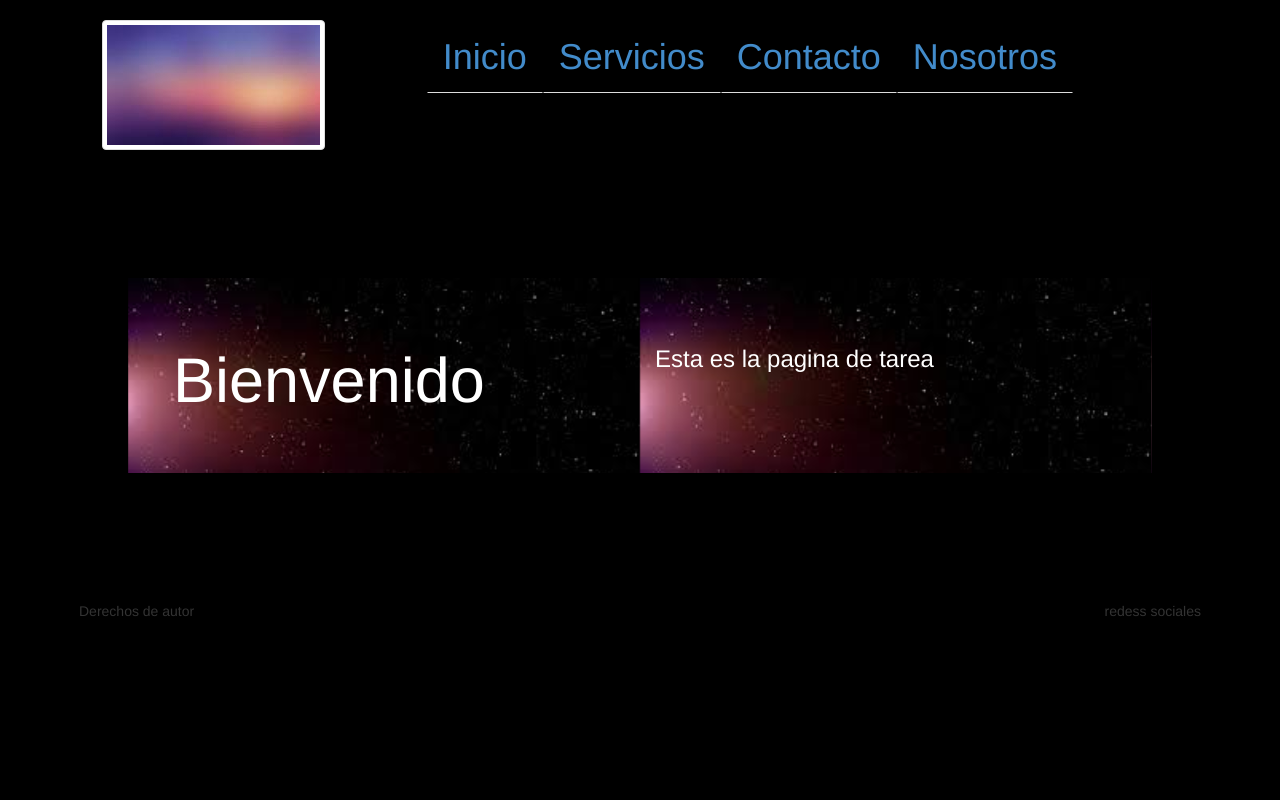
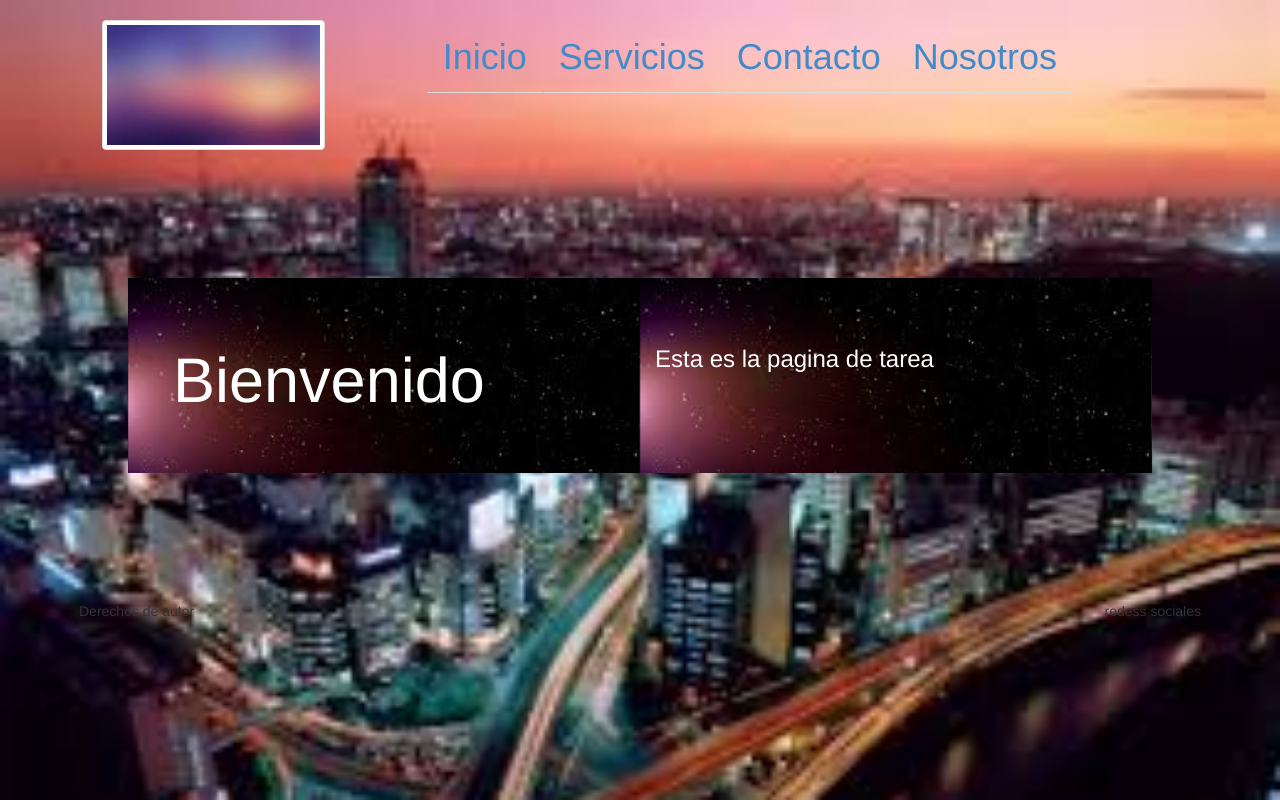
Before and after one commit to JavGar/tareasWeb, a PHP site: page /paginaWeb/index.html in a window 1280 px wide. Run offline with PHP 8.4, Linux system fonts and the light colour scheme.

Commit message:
Cambia el fondo por la imagen

```diff
--- a/paginaWeb/css/micss.css
+++ b/paginaWeb/css/micss.css
@@ -26,5 +26,6 @@ h1,h2,h3,h4,h5,h6 {
 }
 
 body {
-	background-color: #000;
+	background-image: url('../imag/tokio.jpg') !important;
+	background-size: 100%;
 }
```
